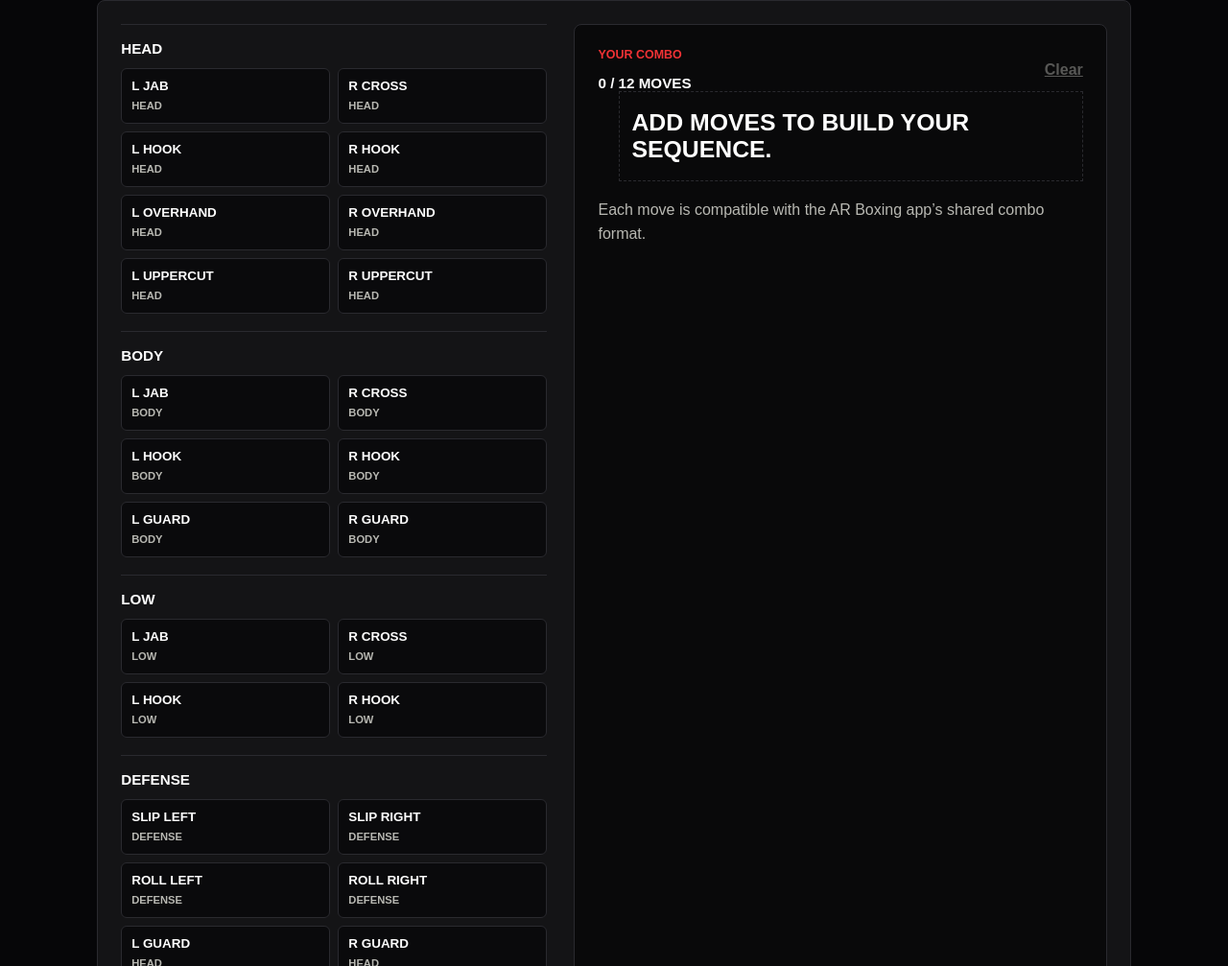
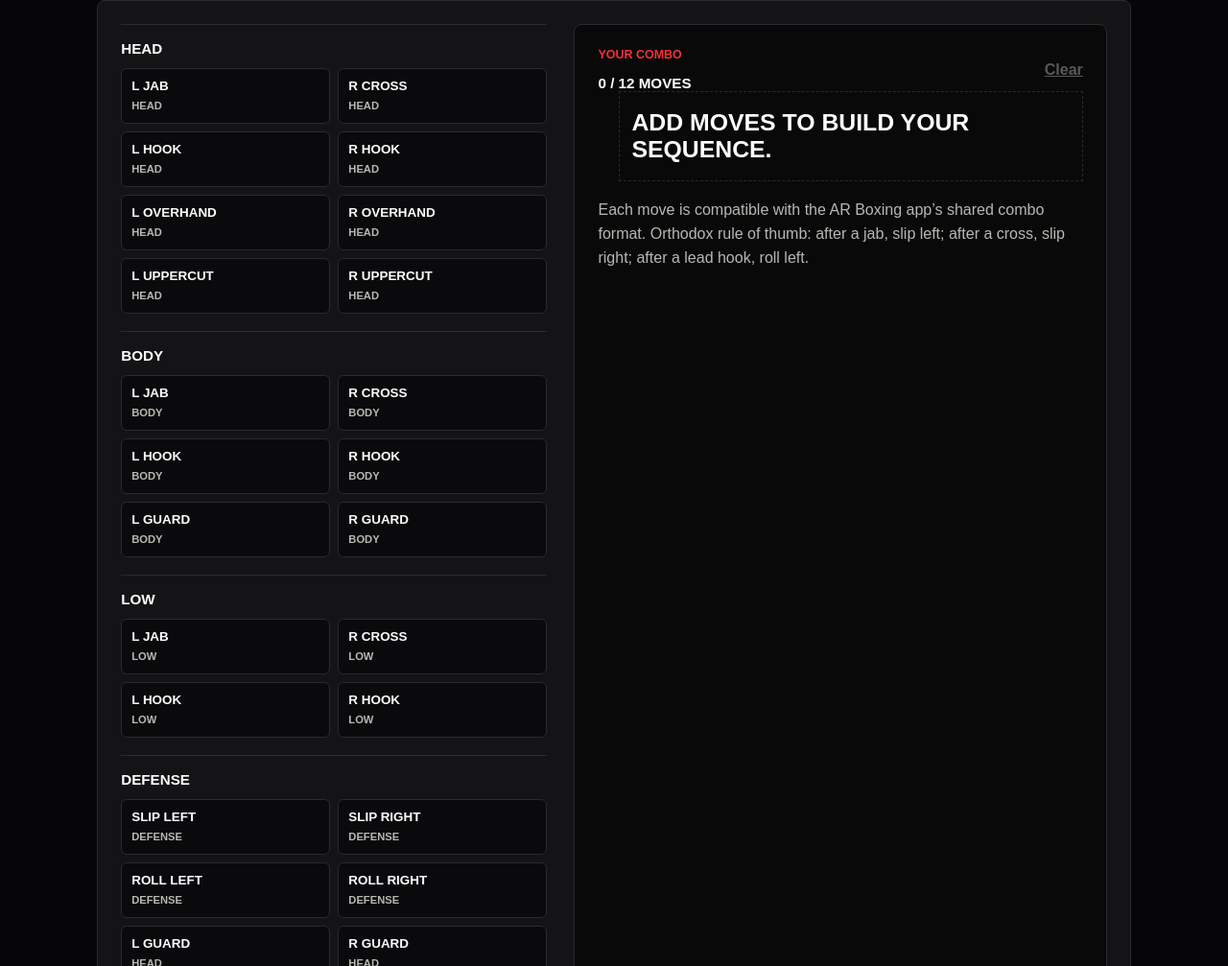
Before and after one commit to noobsk8/arboxingcom, a plain HTML site: page boxing-combo-generator/index.html in a window 1280 px wide. Shown: the part 2335-3342 px from the top of the page at 96% size. Drawn offline with nearby package versions, Linux system fonts and the light colour scheme.

Commit message:
Align boxing combos with defense rules

```diff
--- a/assets/combo-generator.js
+++ b/assets/combo-generator.js
@@ -87,7 +87,7 @@
       if (!sequence.length) {
         output.appendChild(empty);
         sharePanel.hidden = true;
-        note.textContent = "Each move is compatible with the AR Boxing app’s shared combo format.";
+        note.textContent = "Each move is compatible with the AR Boxing app’s shared combo format. Orthodox rule of thumb: after a jab, slip left; after a cross, slip right; after a lead hook, roll left.";
         return;
       }
       sequence.forEach(function (token, index) {
--- a/boxing-combo-generator/index.html
+++ b/boxing-combo-generator/index.html
@@ -155,7 +155,7 @@
             <ol class="sequence-list" data-combo-output>
               <li class="sequence-empty" data-combo-empty>Add moves to build your sequence.</li>
             </ol>
-            <p class="builder-status" data-combo-note>Each move is compatible with the AR Boxing app’s shared combo format.</p>
+            <p class="builder-status" data-combo-note>Each move is compatible with the AR Boxing app’s shared combo format. Orthodox rule of thumb: after a jab, slip left; after a cross, slip right; after a lead hook, roll left.</p>
             <div class="share-panel" data-share-panel hidden>
               <label for="combo-share-link">Shareable HTTPS link</label>
               <div class="share-link-row">
```
Also changed, not shown: beginner-boxing-combos/index.html (+1 -1 lines), boxing-combos-with-defense/index.html (+1 -1 lines), shadow-boxing-combos/index.html (+1 -1 lines), shadow-boxing-workout-at-home/index.html (+1 -1 lines), assets/combo-qr/ljh-rch-lhh-rch-sr.png (added), assets/combo-qr/ljh-rch-lhh-rolll.png (added), assets/combo-qr/ljh-rch-sr-rch.png (added), 5 other files.
